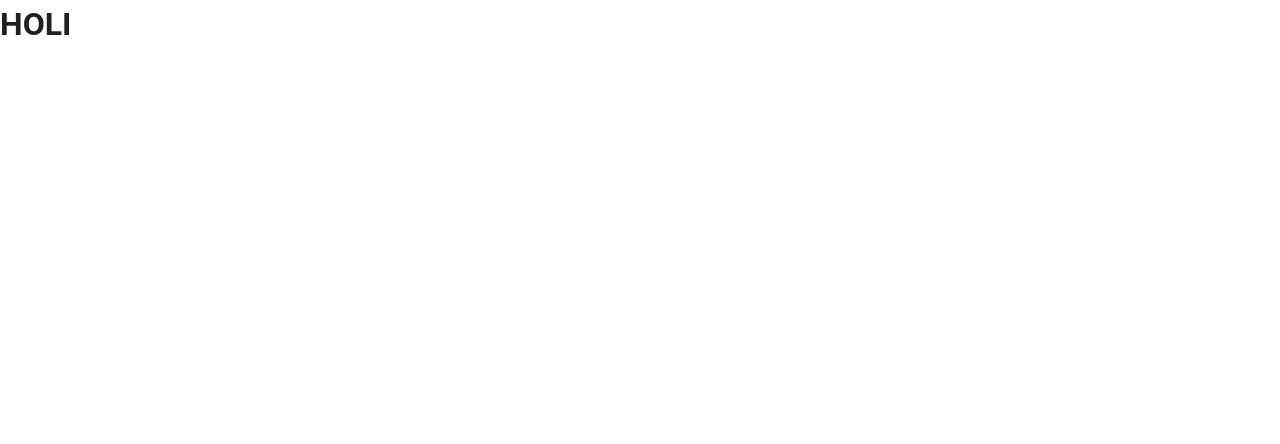
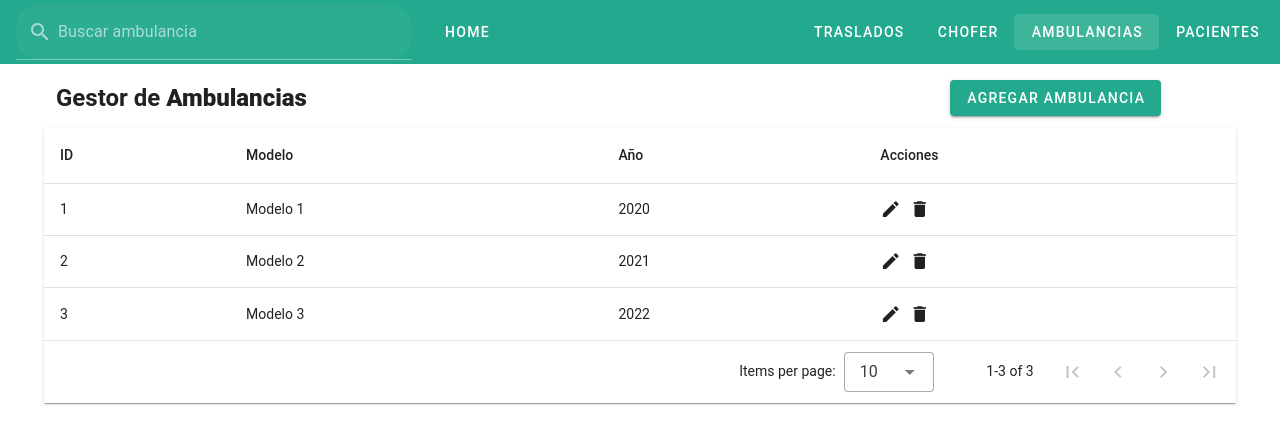
Before and after one commit to angelo59930/Emergency-Eye-fr, a Vue app: page /ambulance in a window 1280 px wide. Shown: the top 444 px of the page. Built offline with nearby package versions, Linux system fonts and the light colour scheme.

Commit message:
se agrega el maquetado inicial de cada pagina

```diff
--- a/src/components/NavBar.vue
+++ b/src/components/NavBar.vue
@@ -2,12 +2,15 @@
   <v-app-bar app color="#23a98d" flat>
     <!--ver si es planteable el hacer quye la busqueda sea de color blanco como el figma-->
     <v-text-field filled class="mx-4" hide-details label="Buscar ambulancia" prepend-inner-icon="mdi-magnify"
-       rounded ></v-text-field>
+      rounded></v-text-field>
+    <!-- solucion temporal -->
+    <v-btn text to="/">HOME</v-btn>
+
     <v-spacer></v-spacer>
-    <v-btn text to="/link1">TRASLADOS</v-btn>
-    <v-btn text to="/link2">CHOFER</v-btn>
-    <v-btn text to="/link3">AMBULANCIAS</v-btn>
-    <v-btn text to="/link4">PACIENTES</v-btn>
+    <v-btn text to="/travel">TRASLADOS</v-btn>
+    <v-btn text to="/driver">CHOFER</v-btn>
+    <v-btn text to="/ambulance">AMBULANCIAS</v-btn>
+    <v-btn text to="/patient">PACIENTES</v-btn>
   </v-app-bar>
 </template>
 
--- a/src/pages/ambulance.vue
+++ b/src/pages/ambulance.vue
@@ -1,5 +1,50 @@
+<!-- eslint-disable vue/multi-word-component-names -->
 <template>
-  <h1>
-    HOLI
-  </h1>
+  <NavBar />
+  <v-container>
+    <v-row>
+      <v-col cols="4">
+        <h2>Gestor de <b>Ambulancias</b></h2>
+      </v-col>
+      <v-spacer></v-spacer>
+      <v-col cols="3">
+        <v-btn color="#23a98d">Agregar Ambulancia</v-btn>
+      </v-col>
+    </v-row>
+    <v-row>
+      <v-data-table :headers="headers" :items="ambulances" class="elevation-1">
+        <template v-slot:item.action="{ item }">
+          <v-icon small class="mr-2" @click="editItem(item)">mdi-pencil</v-icon>
+          <v-icon small @click="deleteItem(item)">mdi-delete</v-icon>
+        </template>
+      </v-data-table>
+    </v-row>
+  </v-container>
 </template>
+
+<script setup>
+import NavBar from '@/components/NavBar.vue'
+import { ref } from 'vue'
+
+const headers = [
+  { title: 'ID', value: 'id' },
+  { title: 'Modelo', value: 'model' },
+  { title: 'Año', value: 'year' },
+  { title: 'Acciones', value: 'action', sortable: false },
+]
+
+const ambulances = ref([
+  { id: 1, model: 'Modelo 1', year: 2020 },
+  { id: 2, model: 'Modelo 2', year: 2021 },
+  { id: 3, model: 'Modelo 3', year: 2022 },
+  // Añade más datos de prueba aquí
+])
+
+const editItem = (item) => {
+  console.log('Edit item', item)
+}
+
+const deleteItem = (item) => {
+  console.log('Delete item', item)
+}
+</script>
--- a/src/pages/driver.vue
+++ b/src/pages/driver.vue
@@ -0,0 +1,50 @@
+<!-- eslint-disable vue/multi-word-component-names -->
+<template>
+  <NavBar />
+  <v-container>
+    <v-row>
+      <v-col cols="4">
+        <h2>Gestor de <b>Choferes</b></h2>
+      </v-col>
+      <v-spacer></v-spacer>
+      <v-col cols="3">
+        <v-btn color="#23a98d">Agregar Chofer</v-btn>
+      </v-col>
+    </v-row>
+    <v-row>
+      <v-data-table :headers="headers" :items="drivers" class="elevation-1">
+        <template v-slot:item.action="{ item }">
+          <v-icon small class="mr-2" @click="editItem(item)">mdi-pencil</v-icon>
+          <v-icon small @click="deleteItem(item)">mdi-delete</v-icon>
+        </template>
+      </v-data-table>
+    </v-row>
+  </v-container>
+</template>
+
+<script setup>
+import { ref } from 'vue'
+
+const headers = [
+  { title: 'ID', value: 'id' },
+  { title: 'Nombre', value: 'name' },
+  { title: 'Acciones', value: 'action', sortable: false },
+]
+
+const drivers = ref([
+  { id: 1, name: 'Juan Perez' },
+  { id: 2, name: 'Pedro Rodriguez' },
+  { id: 3, name: 'Maria Lopez' },
+  // Añade más datos de prueba aquí
+])
+
+const editItem = (item) => {
+  console.log('Edit item', item)
+}
+
+const deleteItem = (item) => {
+  console.log('Delete item', item)
+}
+
+
+</script>
--- a/src/pages/patient.vue
+++ b/src/pages/patient.vue
@@ -0,0 +1,56 @@
+<!-- eslint-disable vue/multi-word-component-names -->
+<template>
+  <NavBar />
+  <v-container>
+    <v-row>
+      <v-col cols="4">
+        <h2>Gestor de <b>Pacientes</b></h2>
+      </v-col>
+      <v-spacer></v-spacer>
+      <v-col cols="3">
+        <v-btn color="#23a98d">Agregar Paciente</v-btn>
+      </v-col>
+    </v-row>
+    <v-row>
+      <v-data-table :headers="headers" :items="patients" class="elevation-1">
+        <template v-slot:item.action="{ item }">
+          <v-icon small class="mr-2" @click="editItem(item)">mdi-pencil</v-icon>
+          <v-icon small @click="deleteItem(item)">mdi-delete</v-icon>
+        </template>
+      </v-data-table>
+    </v-row>
+  </v-container>
+</template>
+
+<script setup>
+import NavBar from '@/components/NavBar.vue'
+import { ref } from 'vue'
+
+const headers = [
+  { title: 'ID', value: 'id' },
+  { title: 'Nombre', value: 'name' },
+  { title: 'Obra Social', value: 'socialWork' },
+  { title: 'DNI', value: 'dni' },
+  { title: 'Edad', value: 'age' },
+  { title: 'Teléfono', value: 'phone' },
+  { title: 'Dirección', value: 'address' },
+  { title: 'Acciones', value: 'action', sortable: false },
+]
+
+const patients = ref([
+  { id: 1, name: 'Juan Perez', socialWork: 'OSDE', dni: '12345678', age: 30, phone: '1234567890', address: 'Calle Falsa 123' },
+  { id: 2, name: 'Pedro Rodriguez', socialWork: 'Swiss Medical', dni: '87654321', age: 25, phone: '0987654321', address: 'Avenida Siempreviva 742' },
+  { id: 3, name: 'Maria Lopez', socialWork: 'Galeno', dni: '11111111', age: 40, phone: '1122334455', address: 'Calle Falsa 456' },
+  // Añade más datos de prueba aquí
+])
+
+const editItem = (item) => {
+  console.log('Edit item', item)
+}
+
+const deleteItem = (item) => {
+  console.log('Delete item', item)
+}
+
+
+</script>
--- a/src/pages/travel.vue
+++ b/src/pages/travel.vue
@@ -0,0 +1,56 @@
+<!-- eslint-disable vue/multi-word-component-names -->
+<template>
+  <NavBar />
+  <v-container>
+    <v-row>
+      <v-col cols="4">
+        <h2>Gestor de <b>Traslados</b></h2>
+      </v-col>
+      <v-spacer></v-spacer>
+      <v-col cols="3">
+        <v-btn color="#23a98d">Agregar traslado</v-btn>
+      </v-col>
+    </v-row>
+    <v-row>
+      <v-data-table :headers="headers" :items="travels" class="elevation-1">
+        <template v-slot:item.action="{ item }">
+          <v-icon small class="mr-2" @click="editItem(item)">mdi-pencil</v-icon>
+          <v-icon small @click="deleteItem(item)">mdi-delete</v-icon>
+        </template>
+      </v-data-table>
+    </v-row>
+  </v-container>
+</template>
+
+<script setup>
+import NavBar from '@/components/NavBar.vue'
+import { ref } from 'vue'
+
+const headers = [
+  { title: 'Origen', value: 'origin' },
+  { title: 'Destino', value: 'destination' },
+  { title: 'Estado', value: 'status' },
+  { title: 'Prioridad', value: 'priority'},
+  { title: 'Fecha', value: 'date'},
+  { title: 'Paciente', value: 'patient'},
+  { title: 'Acciones', value: 'action', sortable: false },
+
+]
+
+const travels = ref([
+  { origin: 'Hospital Regional', destination: 'Hospital de niños', status: 'Espera', priority: 'Alta', date: '2021-10-10', patient: 'Juan Perez' },
+  { origin: 'Hospital Regional', destination: 'Hospital de niños', status: 'Espera', priority: 'Media', date: '2021-10-10', patient: 'Pedro Rodriguez' },
+  { origin: 'Hospital Regional', destination: 'Hospital de niños', status: 'Espera', priority: 'Baja', date: '2021-10-10', patient: 'Maria Lopez' },
+  // Añade más datos de prueba aquí
+])
+
+const editItem = (item) => {
+  console.log('Edit item', item)
+}
+
+const deleteItem = (item) => {
+  console.log('Delete item', item)
+}
+
+
+</script>
```
Also changed, not shown: src/pages/index.vue (line endings or trailing spaces).
